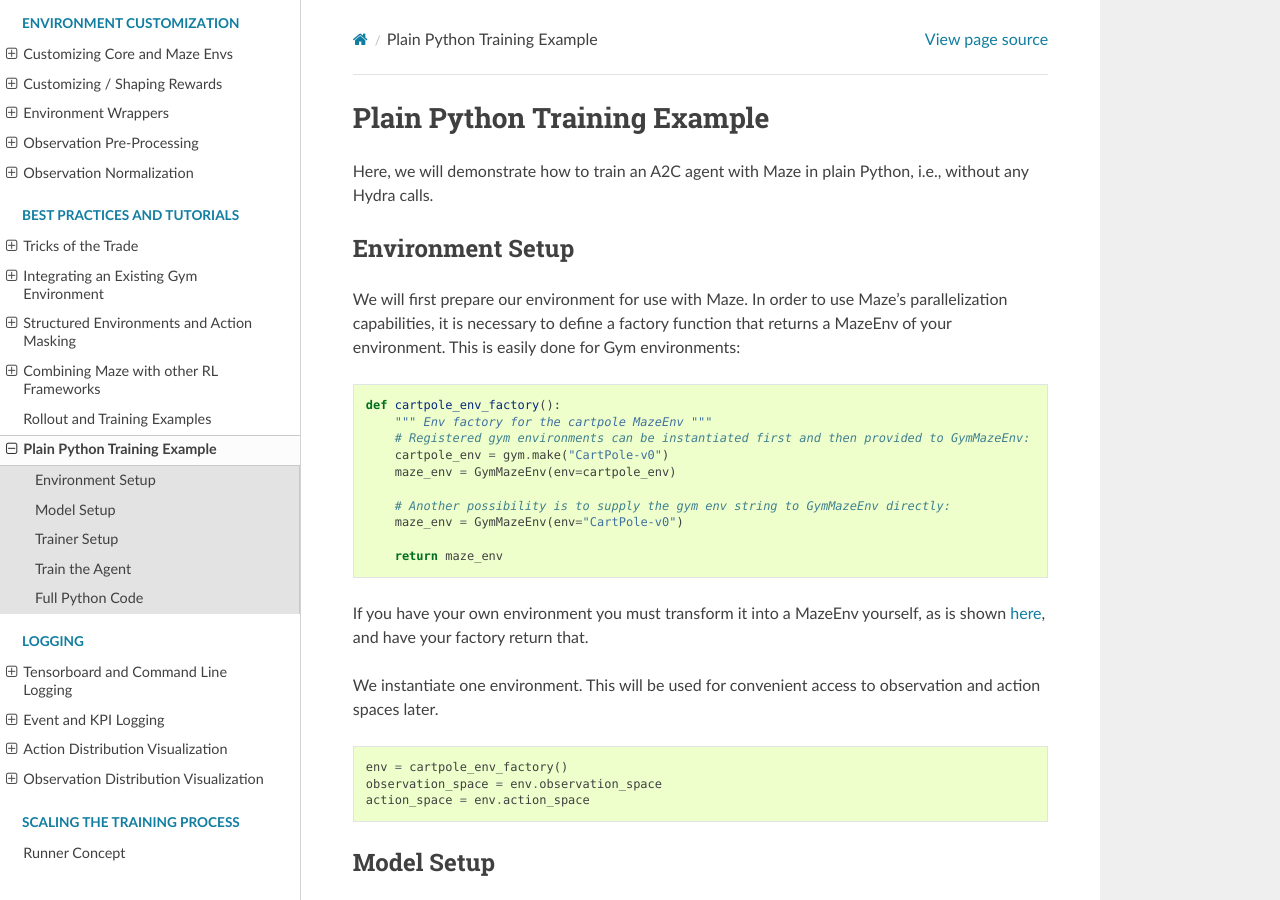
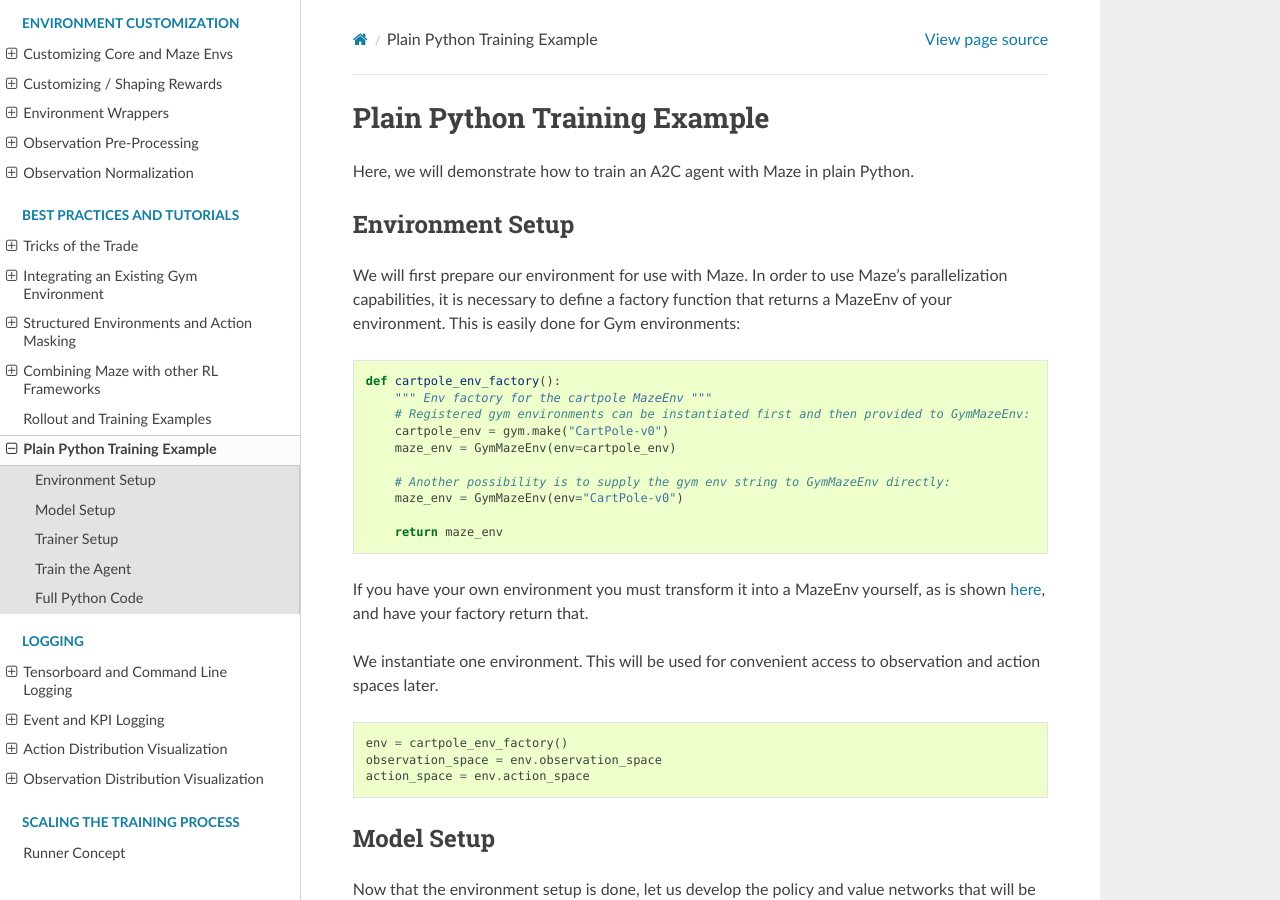
Before and after one commit to enlite-ai/maze, a Sphinx documentation site: the page built from docs/source/best_practices_and_tutorials/plain_python_training_example.rst, in a window 1280 px wide and 900 px high. Built offline with Sphinx 7.4.7 and the Read the Docs theme 2.0.0, drawn with Linux system fonts in a browser that asks for light colours.

Commit message:
RL-531: Refactor introduction sentence
Plain Python Training Example

```diff
--- a/docs/source/best_practices_and_tutorials/plain_python_training_example.rst
+++ b/docs/source/best_practices_and_tutorials/plain_python_training_example.rst
@@ -2,7 +2,7 @@
 
 Plain Python Training Example
 =============================
-Here, we will demonstrate how to train an A2C agent with Maze in plain Python, i.e., without any Hydra calls.
+Here, we will demonstrate how to train an A2C agent with Maze in plain Python.
 
 Environment Setup
 -----------------
```
